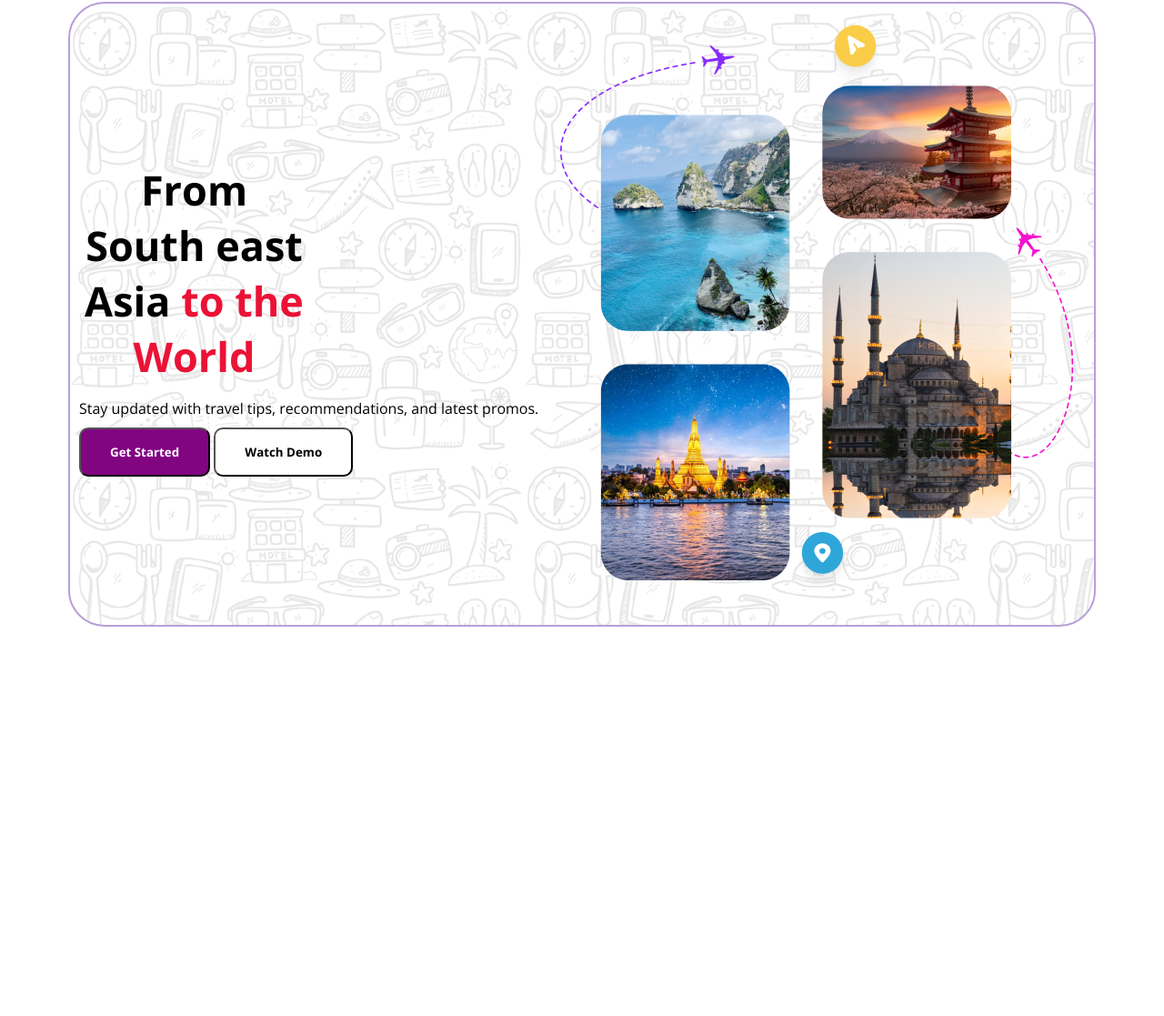
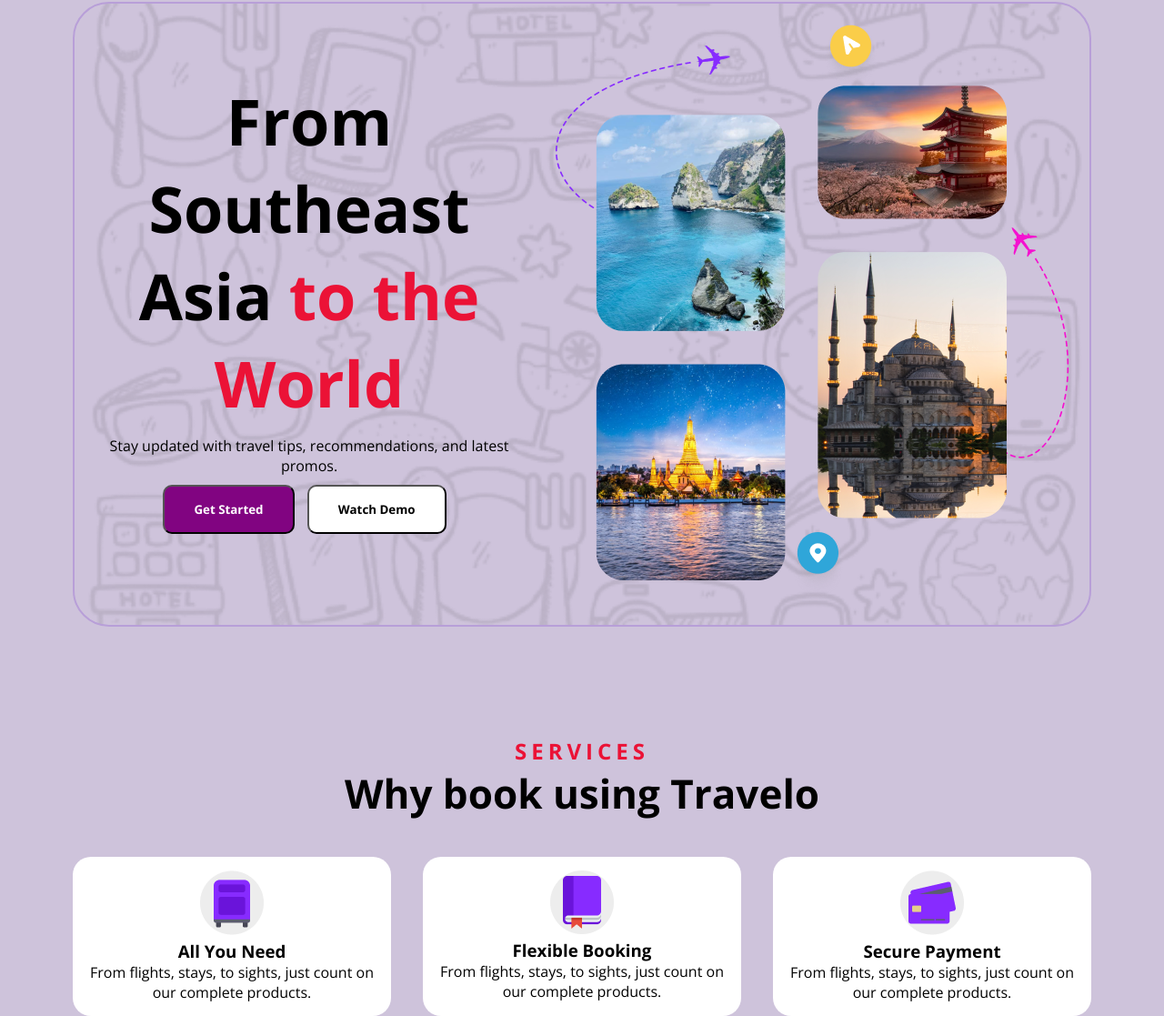
Before and after one commit to ovijit96/module_4, a plain HTML site: page TOUR_MAMA.HTML in a window 1280 px wide. Shown: the part 98-1215 px from the top of the page at 91% size. Before the commit the page ends 908 px from the top, so only its background shows below. Drawn offline with nearby package versions, Linux system fonts and the light colour scheme.

Commit message:
service section

```diff
--- a/TOUR_MAMA.HTML
+++ b/TOUR_MAMA.HTML
@@ -1,34 +1,69 @@
 <!DOCTYPE html>
 <html lang="en">
 <head>
-    <meta charset="UTF-8">
-    <meta name="viewport" content="width=device-width, initial-scale=1.0">
+  <meta charset="UTF-8" />
+  <meta name="viewport" content="width=device-width, initial-scale=1.0" />
   <title>Tour & Travel Agency</title>
-    <link rel="shortcut icon" href="https://image.shutterstock.com/image-vector/travel-bag-vector-icon-luggage-150nw-1478327411.jpg" type="image/x-icon">
-    <link rel="preconnect" href="https://fonts.googleapis.com">
-<link rel="preconnect" href="https://fonts.gstatic.com" crossorigin>
-<link href="https://fonts.googleapis.com/css2?family=Open+Sans:ital,wght@0,300..800;1,300..800&family=Plus+Jakarta+Sans:ital,wght@0,200..800;1,200..800&display=swap" rel="stylesheet">
-    <link rel="stylesheet" href="style.css">
+  <link rel="shortcut icon" href="https://image.shutterstock.com/image-vector/travel-bag-vector-icon-luggage-150nw-1478327411.jpg" type="image/x-icon" />
+  <link rel="preconnect" href="https://fonts.googleapis.com" />
+  <link rel="preconnect" href="https://fonts.gstatic.com" crossorigin />
+  <link href="https://fonts.googleapis.com/css2?family=Open+Sans:ital,wght@0,300..800;1,300..800&family=Plus+Jakarta+Sans:ital,wght@0,200..800;1,200..800&display=swap" rel="stylesheet" />
+  <link rel="stylesheet" href="style.css" />
 </head>
-<body>
+<body class="body-style">
 
-    <!-- Banner section  -->
+  <!-- Banner Section -->
   <div class="banner-containers">
     <div class="banner">
-            <!-- box1 -->
-             <div class="banner-contant">
-                <h1>From South east Asia <span>to the World</span></h1>
+
+      <!-- Text Content -->
+      <div class="banner-content">
+        <h1>From Southeast Asia <span>to the World</span></h1>
         <p>Stay updated with travel tips, recommendations, and latest promos.</p>
-                <div class="button-box
-                ">
+        <div class="button-box">
           <button class="btn">Get Started</button>
           <button class="btnn">Watch Demo</button>
         </div>
       </div>
-             <!-- box2 -->
-              <div class="banner-img
-              "><img src="assests/hero.png" alt=""></div>
+
+      <!-- Image -->
+      <div class="banner-img">
+        <img src="assests/hero.png" alt="Hero Image" />
+      </div>
+
     </div>
   </div>
+
+  <!-- Services Section -->
+  <div class="service-container">
+    <div class="service">
+      <div class="heading-content">
+        <h4>SERVICES</h4>
+        <h2>Why book using Travelo</h2>
+      </div>
+      <div class="service-content">
+
+        <div class="service-card">
+          <img src="assests/bag.png" alt="All You Need" />
+          <h3>All You Need</h3>
+          <p>From flights, stays, to sights, just count on our complete products.</p>
+        </div>
+
+        <div class="service-card">
+          <img src="assests/books.png" alt="Flexible Booking" />
+          <h3>Flexible Booking</h3>
+          <p>From flights, stays, to sights, just count on our complete products.</p>
+        </div>
+
+        <div class="service-card">
+          <img src="assests/card.png" alt="Secure Payment" />
+          <h3>Secure Payment</h3>
+          <p>From flights, stays, to sights, just count on our complete products.</p>
+        </div>
+
+      </div>
+    </div>
+  </div>
+
 </body>
 </html>
--- a/style.css
+++ b/style.css
@@ -1,75 +1,121 @@
-body{
+/* General Styles */
+body {
   min-height: 100vh;
-    background-image: linear-gradient(#FFFFFF
-    #EBDCFF);
+  background-color: #6608e0;
 }
-*{
+
+.body-style {
+  background-color: #cec3db;
+}
+
+* {
   font-family: "Open Sans", sans-serif;
+  margin: 0;
+  padding: 0;
+  box-sizing: border-box;
 }
- /* BAnner section  */
-.banner-containers{
-    /* border: 2px solid blueviolet; */
+
+/* Banner Section */
+.banner-containers {
 
 }
 
- .banner{
-    background-image: url(assests/hero-bg.png);
+.banner {
+  background-image: url("assests/hero-bg.png");
   display: flex;
-    /* justify-content: space-evenly; */
   justify-content: space-between;
   align-items: center;
-    /* background-color: rgb(224, 83, 83); */
-    margin: 100px  auto 120px auto;
   width: 87.5%;
+  margin: 100px auto 120px auto;
+  padding: 20px 10px;
   border: 2px solid #b89fd8;
   border-radius: 40px;
-    padding: 20px 10px;
+  background-size: cover;
+  background-position: center;
 }
- .banner-contant{
-    /* text-align: center; */
-    /* background-color: red; */
+
+.banner-content {
+  text-align: center;
   width: 60%;
+}
 
- }
- .banner-contant *{
+.banner-content * {
   margin-bottom: 10px;
 }
 
- h1{
-    /* background-color: red; */
-    width: 50%;
-    font-size: 45px;
+h1 {
+  font-size: 70px;
   font-weight: bold;
   text-align: center;
 }
- h1 span{
+
+h1 span {
   color: rgb(235, 18, 54);
 }
- p{
+
+p {
   font-weight: lighter;
 }
 
-.btn{
-    background-color: rgb(129, 4, 129);
-    color: white;
+/* Buttons */
+.btn, .btnn {
   padding: 16px 32px;
   border-radius: 10px;
   cursor: pointer;
-    text-shadow: 5px #EBDCFF;
   font-weight: bolder;
+  margin-right: 10px;
 }
-.btnn{
+
+.btn {
+  background-color: rgb(129, 4, 129);
+  color: white;
+}
+
+.btnn {
   background-color: white;
   color: black;
-    padding: 16px 32px;
-    border-radius: 10px;
-    cursor: pointer;
-    text-shadow:
-    5px #EBDCFF;
-    font-weight: bolder;
 }
 
-.banner-img{
+/* Banner Image */
+.banner-img {
   width: 600px;
-    /* background-color: red; */
 }
+
+/* Services Section */
+.service-container {
+  width: 87.5%;
+  margin: 0 auto;
+}
+
+.heading-content {
+  text-align: center;
+  margin-bottom: 40px;
+}
+
+h4 {
+  color: rgb(235, 18, 54);
+  font-size: 24px;
+  font-weight: bold;
+  letter-spacing: 5px;
+  text-transform: uppercase;
+}
+
+h2 {
+  font-size: 44px;
+  font-weight: bold;
+}
+
+.service-content {
+  display: flex;
+  justify-content: space-between;
+  gap: 30px;
+  flex-wrap: wrap;
+}
+
+.service-card {
+  background-color: white;
+  border-radius: 20px;
+  text-align: center;
+  padding: 15px;
+  width: 350px;
+}
```
Lines whose indentation alone changed are shown as unchanged.
